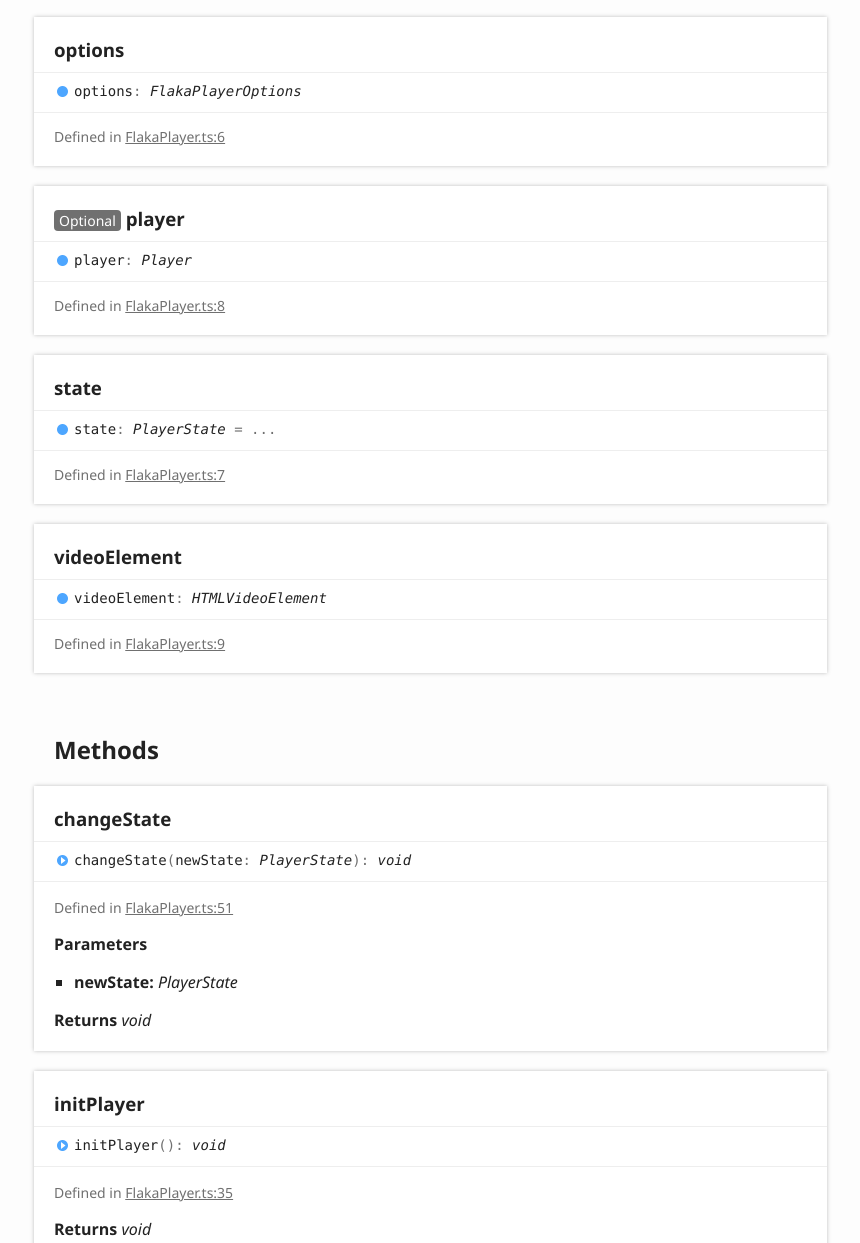
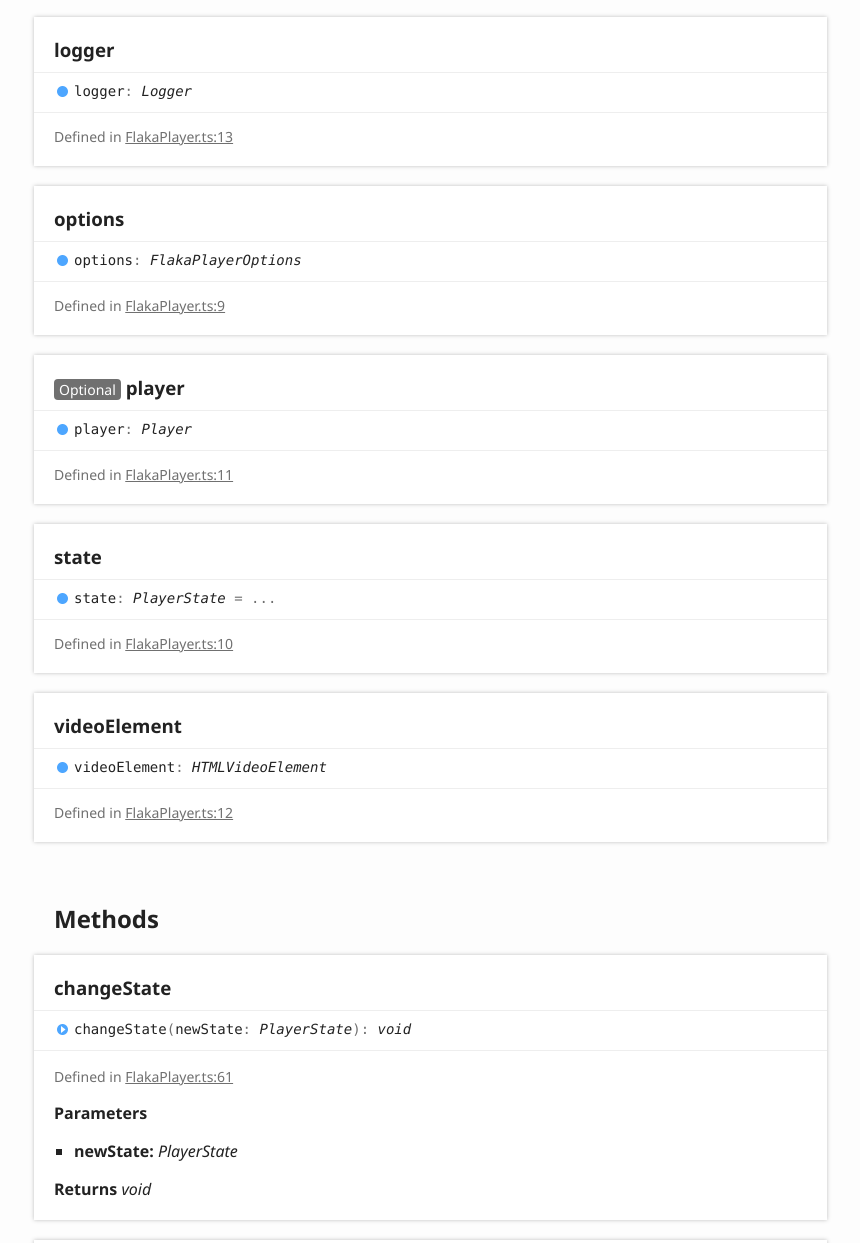
Before and after one commit to Rhapsody/flaka, a plain HTML site: page classes/flakaplayer.html in a window 1280 px wide. Shown: the part 1303-2546 px from the top of the page, without its empty margins (6-866 px from the left). Drawn offline with Linux system fonts and the light colour scheme.

Commit message:
Deploying to gh-pages from @ Rhapsody/flaka@116ee63fd2a0a7667d95bf246d89e39c4359bd7f 🚀

```diff
--- a/classes/flakaplayer.html
+++ b/classes/flakaplayer.html
@@ -86,6 +86,7 @@
 						<section class="tsd-index-section ">
 							<h3>Properties</h3>
 							<ul class="tsd-index-list">
+								<li class="tsd-kind-property tsd-parent-kind-class"><a href="flakaplayer.html#logger" class="tsd-kind-icon">logger</a></li>
 								<li class="tsd-kind-property tsd-parent-kind-class"><a href="flakaplayer.html#options" class="tsd-kind-icon">options</a></li>
 								<li class="tsd-kind-property tsd-parent-kind-class"><a href="flakaplayer.html#player" class="tsd-kind-icon">player</a></li>
 								<li class="tsd-kind-property tsd-parent-kind-class"><a href="flakaplayer.html#state" class="tsd-kind-icon">state</a></li>
@@ -120,7 +121,7 @@
 						<li class="tsd-description">
 							<aside class="tsd-sources">
 								<ul>
-									<li>Defined in <a href="https://github.com/Rhapsody/flaka/blob/edd33f2/src/FlakaPlayer.ts#L9">FlakaPlayer.ts:9</a></li>
+									<li>Defined in <a href="https://github.com/Rhapsody/flaka/blob/116ee63/src/FlakaPlayer.ts#L13">FlakaPlayer.ts:13</a></li>
 								</ul>
 							</aside>
 							<h4 class="tsd-parameters-title">Parameters</h4>
@@ -140,12 +141,22 @@
 			<section class="tsd-panel-group tsd-member-group ">
 				<h2>Properties</h2>
 				<section class="tsd-panel tsd-member tsd-kind-property tsd-parent-kind-class">
+					<a name="logger" class="tsd-anchor"></a>
+					<h3>logger</h3>
+					<div class="tsd-signature tsd-kind-icon">logger<span class="tsd-signature-symbol">:</span> <span class="tsd-signature-type">Logger</span></div>
+					<aside class="tsd-sources">
+						<ul>
+							<li>Defined in <a href="https://github.com/Rhapsody/flaka/blob/116ee63/src/FlakaPlayer.ts#L13">FlakaPlayer.ts:13</a></li>
+						</ul>
+					</aside>
+				</section>
+				<section class="tsd-panel tsd-member tsd-kind-property tsd-parent-kind-class">
 					<a name="options" class="tsd-anchor"></a>
 					<h3>options</h3>
 					<div class="tsd-signature tsd-kind-icon">options<span class="tsd-signature-symbol">:</span> <span class="tsd-signature-type">FlakaPlayerOptions</span></div>
 					<aside class="tsd-sources">
 						<ul>
-							<li>Defined in <a href="https://github.com/Rhapsody/flaka/blob/edd33f2/src/FlakaPlayer.ts#L6">FlakaPlayer.ts:6</a></li>
+							<li>Defined in <a href="https://github.com/Rhapsody/flaka/blob/116ee63/src/FlakaPlayer.ts#L9">FlakaPlayer.ts:9</a></li>
 						</ul>
 					</aside>
 				</section>
@@ -155,7 +166,7 @@
 					<div class="tsd-signature tsd-kind-icon">player<span class="tsd-signature-symbol">:</span> <span class="tsd-signature-type">Player</span></div>
 					<aside class="tsd-sources">
 						<ul>
-							<li>Defined in <a href="https://github.com/Rhapsody/flaka/blob/edd33f2/src/FlakaPlayer.ts#L8">FlakaPlayer.ts:8</a></li>
+							<li>Defined in <a href="https://github.com/Rhapsody/flaka/blob/116ee63/src/FlakaPlayer.ts#L11">FlakaPlayer.ts:11</a></li>
 						</ul>
 					</aside>
 				</section>
@@ -165,7 +176,7 @@
 					<div class="tsd-signature tsd-kind-icon">state<span class="tsd-signature-symbol">:</span> <span class="tsd-signature-type">PlayerState</span><span class="tsd-signature-symbol"> = ...</span></div>
 					<aside class="tsd-sources">
 						<ul>
-							<li>Defined in <a href="https://github.com/Rhapsody/flaka/blob/edd33f2/src/FlakaPlayer.ts#L7">FlakaPlayer.ts:7</a></li>
+							<li>Defined in <a href="https://github.com/Rhapsody/flaka/blob/116ee63/src/FlakaPlayer.ts#L10">FlakaPlayer.ts:10</a></li>
 						</ul>
 					</aside>
 				</section>
@@ -175,7 +186,7 @@
 					<div class="tsd-signature tsd-kind-icon">video<wbr>Element<span class="tsd-signature-symbol">:</span> <span class="tsd-signature-type">HTMLVideoElement</span></div>
 					<aside class="tsd-sources">
 						<ul>
-							<li>Defined in <a href="https://github.com/Rhapsody/flaka/blob/edd33f2/src/FlakaPlayer.ts#L9">FlakaPlayer.ts:9</a></li>
+							<li>Defined in <a href="https://github.com/Rhapsody/flaka/blob/116ee63/src/FlakaPlayer.ts#L12">FlakaPlayer.ts:12</a></li>
 						</ul>
 					</aside>
 				</section>
@@ -192,7 +203,7 @@
 						<li class="tsd-description">
 							<aside class="tsd-sources">
 								<ul>
-									<li>Defined in <a href="https://github.com/Rhapsody/flaka/blob/edd33f2/src/FlakaPlayer.ts#L51">FlakaPlayer.ts:51</a></li>
+									<li>Defined in <a href="https://github.com/Rhapsody/flaka/blob/116ee63/src/FlakaPlayer.ts#L61">FlakaPlayer.ts:61</a></li>
 								</ul>
 							</aside>
 							<h4 class="tsd-parameters-title">Parameters</h4>
@@ -215,7 +226,7 @@
 						<li class="tsd-description">
 							<aside class="tsd-sources">
 								<ul>
-									<li>Defined in <a href="https://github.com/Rhapsody/flaka/blob/edd33f2/src/FlakaPlayer.ts#L35">FlakaPlayer.ts:35</a></li>
+									<li>Defined in <a href="https://github.com/Rhapsody/flaka/blob/116ee63/src/FlakaPlayer.ts#L45">FlakaPlayer.ts:45</a></li>
 								</ul>
 							</aside>
 							<h4 class="tsd-returns-title">Returns <span class="tsd-signature-type">void</span></h4>
@@ -232,7 +243,7 @@
 						<li class="tsd-description">
 							<aside class="tsd-sources">
 								<ul>
-									<li>Defined in <a href="https://github.com/Rhapsody/flaka/blob/edd33f2/src/FlakaPlayer.ts#L42">FlakaPlayer.ts:42</a></li>
+									<li>Defined in <a href="https://github.com/Rhapsody/flaka/blob/116ee63/src/FlakaPlayer.ts#L52">FlakaPlayer.ts:52</a></li>
 								</ul>
 							</aside>
 							<h4 class="tsd-parameters-title">Parameters</h4>
@@ -255,7 +266,7 @@
 						<li class="tsd-description">
 							<aside class="tsd-sources">
 								<ul>
-									<li>Defined in <a href="https://github.com/Rhapsody/flaka/blob/edd33f2/src/FlakaPlayer.ts#L47">FlakaPlayer.ts:47</a></li>
+									<li>Defined in <a href="https://github.com/Rhapsody/flaka/blob/116ee63/src/FlakaPlayer.ts#L57">FlakaPlayer.ts:57</a></li>
 								</ul>
 							</aside>
 							<h4 class="tsd-parameters-title">Parameters</h4>
@@ -278,7 +289,7 @@
 						<li class="tsd-description">
 							<aside class="tsd-sources">
 								<ul>
-									<li>Defined in <a href="https://github.com/Rhapsody/flaka/blob/edd33f2/src/FlakaPlayer.ts#L94">FlakaPlayer.ts:94</a></li>
+									<li>Defined in <a href="https://github.com/Rhapsody/flaka/blob/116ee63/src/FlakaPlayer.ts#L104">FlakaPlayer.ts:104</a></li>
 								</ul>
 							</aside>
 							<h4 class="tsd-returns-title">Returns <span class="tsd-signature-type">void</span></h4>
@@ -295,7 +306,7 @@
 						<li class="tsd-description">
 							<aside class="tsd-sources">
 								<ul>
-									<li>Defined in <a href="https://github.com/Rhapsody/flaka/blob/edd33f2/src/FlakaPlayer.ts#L58">FlakaPlayer.ts:58</a></li>
+									<li>Defined in <a href="https://github.com/Rhapsody/flaka/blob/116ee63/src/FlakaPlayer.ts#L68">FlakaPlayer.ts:68</a></li>
 								</ul>
 							</aside>
 							<h4 class="tsd-parameters-title">Parameters</h4>
@@ -329,7 +340,7 @@
 						<li class="tsd-description">
 							<aside class="tsd-sources">
 								<ul>
-									<li>Defined in <a href="https://github.com/Rhapsody/flaka/blob/edd33f2/src/FlakaPlayer.ts#L99">FlakaPlayer.ts:99</a></li>
+									<li>Defined in <a href="https://github.com/Rhapsody/flaka/blob/116ee63/src/FlakaPlayer.ts#L109">FlakaPlayer.ts:109</a></li>
 								</ul>
 							</aside>
 							<h4 class="tsd-returns-title">Returns <span class="tsd-signature-type">void</span></h4>
@@ -346,7 +357,7 @@
 						<li class="tsd-description">
 							<aside class="tsd-sources">
 								<ul>
-									<li>Defined in <a href="https://github.com/Rhapsody/flaka/blob/edd33f2/src/FlakaPlayer.ts#L104">FlakaPlayer.ts:104</a></li>
+									<li>Defined in <a href="https://github.com/Rhapsody/flaka/blob/116ee63/src/FlakaPlayer.ts#L114">FlakaPlayer.ts:114</a></li>
 								</ul>
 							</aside>
 							<h4 class="tsd-parameters-title">Parameters</h4>
@@ -378,6 +389,9 @@
 						<ul>
 							<li class=" tsd-kind-constructor tsd-parent-kind-class">
 								<a href="flakaplayer.html#constructor" class="tsd-kind-icon">constructor</a>
+							</li>
+							<li class=" tsd-kind-property tsd-parent-kind-class">
+								<a href="flakaplayer.html#logger" class="tsd-kind-icon">logger</a>
 							</li>
 							<li class=" tsd-kind-property tsd-parent-kind-class">
 								<a href="flakaplayer.html#options" class="tsd-kind-icon">options</a>
```
Also changed, not shown: assets/js/search.js.
